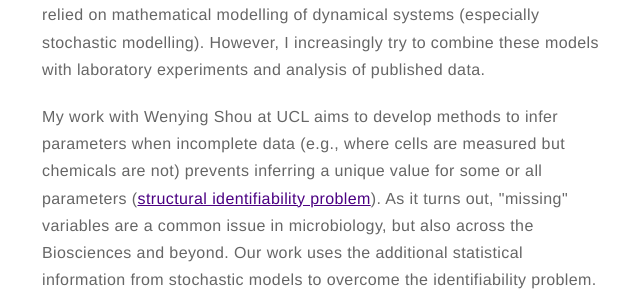
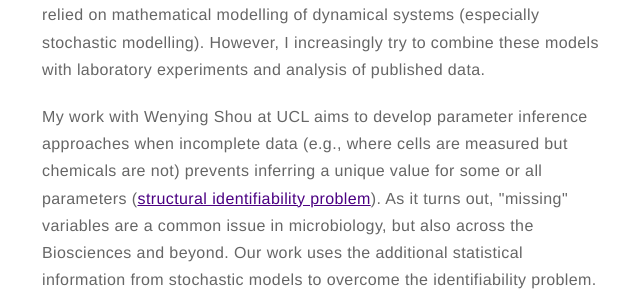
Before and after one commit to romanzapien/romanzapien.github.io, a Jekyll site: the page built from about.md, in a window 1280 px wide and 900 px high, scrolled down 332 px. Shown: the part 152-450 px from the top of the window, without its empty margins (318-958 px from the left). Built offline with Jekyll 4.4.1, drawn with Linux system fonts in a browser that asks for light colours.

Commit message:
Update about.md

```diff
--- a/about.md
+++ b/about.md
@@ -6,7 +6,7 @@ layout: page
 
 <p>Hi there! My name is Román. I am a Marie Skłodowska-Curie Actions & UKRI Postdoctoral Fellow at <a href="https://www.ucl.ac.uk/biosciences/gee/ucl-centre-lifes-origins-and-evolution">University College London</a>. I am interested in the <b>ecology and evolution</b> of <b>microbial communities</b>. My work has primarily relied on <b>mathematical modelling</b> of <b>dynamical systems</b> (especially <b>stochastic modelling</b>). However, I increasingly try to combine these models with laboratory experiments and analysis of published data.</p>
 
-<p>My work with Wenying Shou at UCL aims to develop methods to <b>infer parameters</b> when incomplete data (e.g., where cells are measured but chemicals are not) prevents inferring a unique value for some or all parameters (<a href="https://en.wikipedia.org/wiki/Structural_identifiability">structural identifiability problem</a>). As it turns out, "missing" variables are a common issue in microbiology, but also across the Biosciences and beyond. Our work uses the additional statistical information from stochastic models to overcome the identifiability problem. The combination of theory and experiments has sparked my interest in <b>experimental design</b> and <b>model discovery</b> towards a more quantitative microbiology.</p>
+<p>My work with Wenying Shou at UCL aims to develop <b>parameter inference</b> approaches when incomplete data (e.g., where cells are measured but chemicals are not) prevents inferring a unique value for some or all parameters (<a href="https://en.wikipedia.org/wiki/Structural_identifiability">structural identifiability problem</a>). As it turns out, "missing" variables are a common issue in microbiology, but also across the Biosciences and beyond. Our work uses the additional statistical information from stochastic models to overcome the identifiability problem. The combination of theory and experiments has sparked my interest in <b>experimental design</b> and <b>model discovery</b> towards a more quantitative microbiology.</p>
 
 <p>Before joining UCL, I was a PostDoc at the <a href="https://www.evolbio.mpg.de">Max Planck Institute for Evolutionary Biology</a> (Plön, Germany), where I also completed my PhD and learned about stochastic modelling. I worked with Arne Traulsen in the Theoretical Biology department, closely collaborating with the <a href="https://www.metaorganism-research.com">CRC1182: Origin and Function of Metaorganisms</a>, where we modelled diverse ecological processes operating on <b>microbiomes</b> (<a href="https://doi.org/10.1098/rsif.2021.0717">selection vs. neutrality</a>, <a href="https://doi.org/10.1371/journal.pcbi.1008392">host reproduction</a>, and <a href="https://doi.org/10.1186/s12862-022-02029-2">microbiome inheritance</a>) across the tree of life and <a href="https://doi.org/10.1371/journal.pbio.3002913">inferred microbial interactions from data</a>.</p>
 
```
